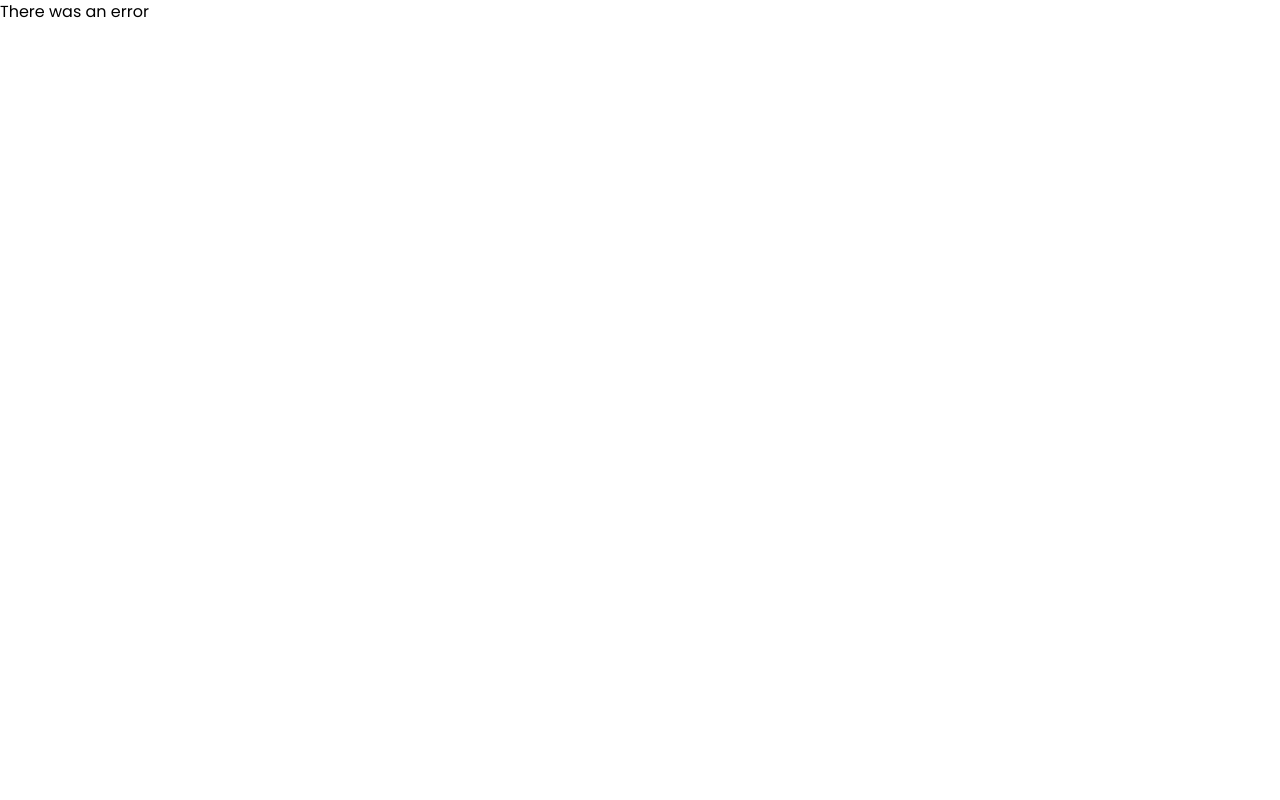
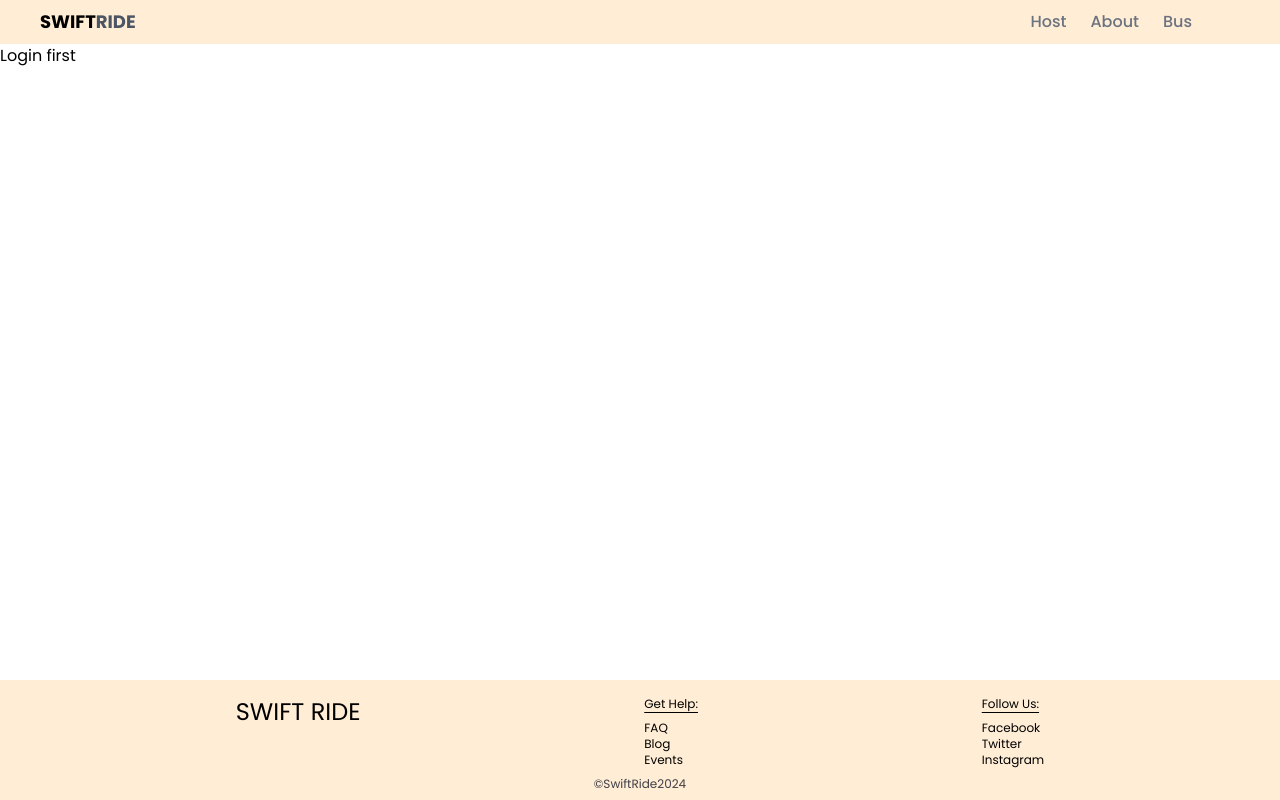
Before and after one commit to CopyNiinja/Swift-ride-rrd-, a React (Vite) app: page /login in a window 1280 px wide. Before the commit this address had no page. Built offline with nearby package versions, Linux system fonts and the light colour scheme.

Commit message:
protected route:host

```diff
--- a/src/App.jsx
+++ b/src/App.jsx
@@ -10,10 +10,12 @@ import Layout from "./Components/Layout";
 import LayoutHost from "./Components/LayoutHost";
 import VehicleList, { loader as vanLoader } from "./Components/VehicleList";
 import AboutPage from "./Pages/AboutPage";
+import Auth from "./Pages/Auth";
 import BusDetails from "./Pages/BusDetails";
 import Dashboard from "./Pages/Dashboard";
 import HomePage from "./Pages/HomePage";
 import Income from "./Pages/Income";
+import Login from "./Pages/Login";
 import MicroPage from "./Pages/MicroPage";
 import Reviews from "./Pages/Reviews";
 
@@ -21,11 +23,15 @@ const router = createBrowserRouter(
   createRoutesFromElements(
     <Route element={<Layout />} errorElement={<h1>There was an error</h1>}>
       <Route path="/" element={<HomePage />} />
-      <Route path="host" element={<LayoutHost />}>
-        <Route index element={<Dashboard />} />
-        <Route path="income" element={<Income />} />
-        <Route path="reviews" element={<Reviews />} />
+      <Route path="login" element={<Login />} />
+      <Route element={<Auth />}>
+        <Route path="host" element={<LayoutHost />}>
+          <Route index element={<Dashboard />} />
+          <Route path="income" element={<Income />} />
+          <Route path="reviews" element={<Reviews />} />
+        </Route>
       </Route>
+
       <Route path="about" element={<AboutPage />} />
       <Route path="bus" element={<VehicleList />} loader={vanLoader} />
       <Route path="bus/:id" element={<BusDetails />} />
--- /dev/null
+++ b/src/Pages/Auth.jsx
@@ -0,0 +1,13 @@
+import { Navigate, Outlet } from "react-router-dom";
+
+export default function Auth() {
+  const isloggedIn = !false;
+
+  if (!isloggedIn) return <Navigate to="/login" />;
+
+  return (
+    <>
+      <Outlet />
+    </>
+  );
+}
--- /dev/null
+++ b/src/Pages/Login.jsx
@@ -0,0 +1,3 @@
+export default function Login() {
+  return <div>Login first</div>;
+}
```
Also changed, not shown: src/Pages/BusPage.jsx (added).
